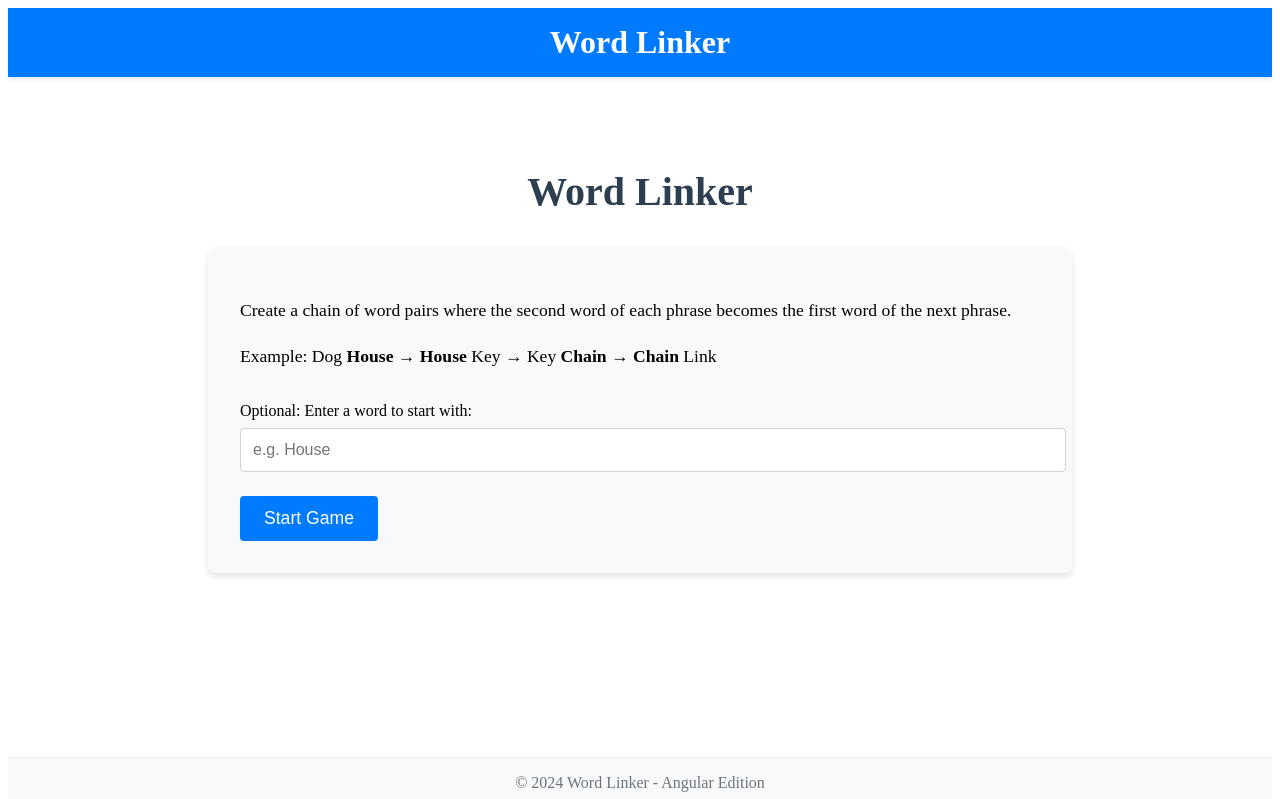
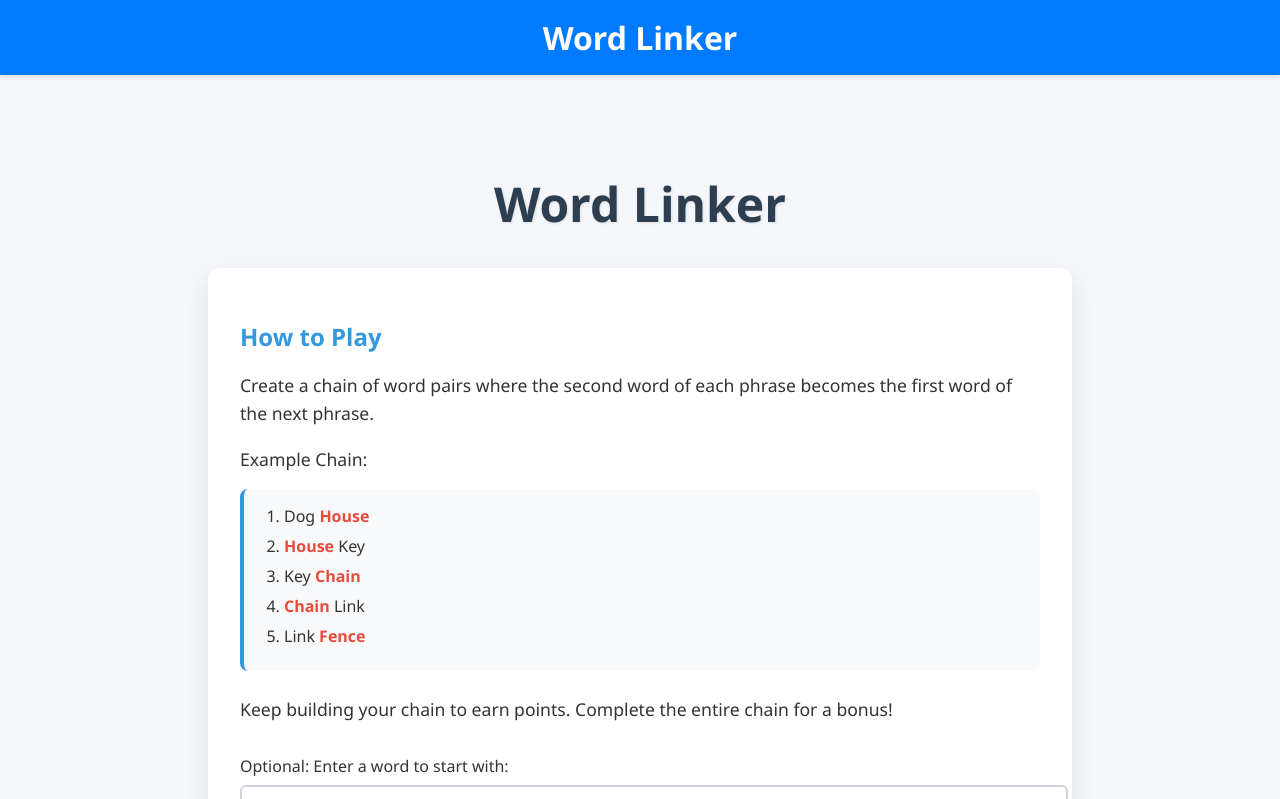
Before and after one commit to AnthonyKazyaka/WordLinker, an Angular app in the folder word-linker-angular/: page / in a window 1280 px wide. Shown: the top 799 px of the page. Built offline with nearby package versions, Linux system fonts and the light colour scheme.

Commit message:
Enhanced main menu UI with better styling and more detailed instructions
Co-authored-by: AnthonyKazyaka <2078232+AnthonyKazyaka@users.noreply.github.com>

```diff
--- a/word-linker-angular/src/app/components/main-menu/main-menu.component.html
+++ b/word-linker-angular/src/app/components/main-menu/main-menu.component.html
@@ -3,11 +3,22 @@
 
   <div class="menu-content">
     <div class="description">
+      <h2>How to Play</h2>
       <p>
         Create a chain of word pairs where the second word of each phrase becomes the first word of the next phrase.
       </p>
       <p>
-        Example: Dog <strong>House</strong> → <strong>House</strong> Key → Key <strong>Chain</strong> → <strong>Chain</strong> Link
+        Example Chain:
+      </p>
+      <ol class="example-chain">
+        <li>Dog <strong>House</strong></li>
+        <li><strong>House</strong> Key</li>
+        <li>Key <strong>Chain</strong></li>
+        <li><strong>Chain</strong> Link</li>
+        <li>Link <strong>Fence</strong></li>
+      </ol>
+      <p>
+        Keep building your chain to earn points. Complete the entire chain for a bonus!
       </p>
     </div>
 
@@ -21,7 +32,8 @@
     </div>
 
     <div *ngIf="!dictionaryLoaded" class="loading">
-      Loading word dictionary...
+      <div class="spinner"></div>
+      <p>Loading word dictionary...</p>
     </div>
   </div>
 </div>
--- a/word-linker-angular/src/app/components/main-menu/main-menu.component.scss
+++ b/word-linker-angular/src/app/components/main-menu/main-menu.component.scss
@@ -6,27 +6,51 @@
   padding: 2rem;
   max-width: 800px;
   margin: 0 auto;
+  animation: fadeIn 0.5s ease-in-out;
 
   h1 {
-    font-size: 2.5rem;
+    font-size: 3rem;
     margin-bottom: 2rem;
     color: #2c3e50;
+    text-shadow: 1px 1px 3px rgba(0, 0, 0, 0.1);
   }
 
   .menu-content {
     width: 100%;
-    background-color: #f8f9fa;
-    border-radius: 8px;
+    background-color: white;
+    border-radius: 12px;
     padding: 2rem;
-    box-shadow: 0 4px 6px rgba(0, 0, 0, 0.1);
+    box-shadow: 0 10px 25px rgba(0, 0, 0, 0.1);
 
     .description {
       margin-bottom: 2rem;
+
+      h2 {
+        color: #3498db;
+        font-size: 1.5rem;
+        margin-bottom: 1rem;
+      }
 
       p {
         font-size: 1.1rem;
         line-height: 1.6;
         margin-bottom: 1rem;
+      }
+
+      .example-chain {
+        background-color: #f8f9fa;
+        padding: 1rem 2.5rem;
+        border-radius: 8px;
+        border-left: 4px solid #3498db;
+        margin-bottom: 1.5rem;
+
+        li {
+          margin-bottom: 0.5rem;
+
+          strong {
+            color: #e74c3c;
+          }
+        }
       }
     }
 
@@ -44,42 +68,66 @@
           width: 100%;
           padding: 0.75rem;
           font-size: 1rem;
-          border: 1px solid #ced4da;
-          border-radius: 4px;
+          border: 2px solid #ced4da;
+          border-radius: 6px;
 
           &:focus {
             outline: none;
-            border-color: #80bdff;
-            box-shadow: 0 0 0 0.2rem rgba(0, 123, 255, 0.25);
+            border-color: #3498db;
+            box-shadow: 0 0 0 2px rgba(52, 152, 219, 0.2);
           }
         }
       }
 
       .start-button {
-        background-color: #007bff;
+        background-color: #2ecc71;
         color: white;
         border: none;
         padding: 0.75rem 1.5rem;
         font-size: 1.1rem;
-        border-radius: 4px;
+        border-radius: 6px;
         cursor: pointer;
-        transition: background-color 0.2s;
+        transition: all 0.2s ease;
 
         &:hover {
-          background-color: #0069d9;
+          background-color: #27ae60;
+          transform: translateY(-2px);
+          box-shadow: 0 4px 8px rgba(0, 0, 0, 0.1);
         }
 
         &:active {
-          background-color: #0062cc;
+          transform: translateY(0);
         }
       }
     }
 
     .loading {
       text-align: center;
-      font-size: 1.1rem;
-      color: #6c757d;
-      padding: 1rem 0;
+      padding: 1.5rem 0;
+
+      .spinner {
+        width: 40px;
+        height: 40px;
+        border: 4px solid rgba(0, 0, 0, 0.1);
+        border-left-color: #3498db;
+        border-radius: 50%;
+        animation: spin 1s linear infinite;
+        margin: 0 auto 1rem;
+      }
+
+      p {
+        font-size: 1.1rem;
+        color: #7f8c8d;
+      }
     }
   }
 }
+
+@keyframes fadeIn {
+  from { opacity: 0; transform: translateY(20px); }
+  to { opacity: 1; transform: translateY(0); }
+}
+
+@keyframes spin {
+  to { transform: rotate(360deg); }
+}
--- a/word-linker-angular/src/styles.scss
+++ b/word-linker-angular/src/styles.scss
@@ -1 +1,30 @@
 /* You can add global styles to this file, and also import other style files */
+body {
+  font-family: 'Segoe UI', Tahoma, Geneva, Verdana, sans-serif;
+  margin: 0;
+  padding: 0;
+  background-color: #f5f7fa;
+  color: #333;
+}
+
+/* Global button styles */
+button {
+  padding: 10px 20px;
+  border-radius: 6px;
+  border: none;
+  cursor: pointer;
+  font-weight: 600;
+  transition: all 0.2s ease;
+  background-color: #3498db;
+  color: white;
+
+  &:hover {
+    background-color: #2980b9;
+    transform: translateY(-2px);
+    box-shadow: 0 4px 8px rgba(0, 0, 0, 0.1);
+  }
+
+  &:active {
+    transform: translateY(0);
+  }
+}
```
